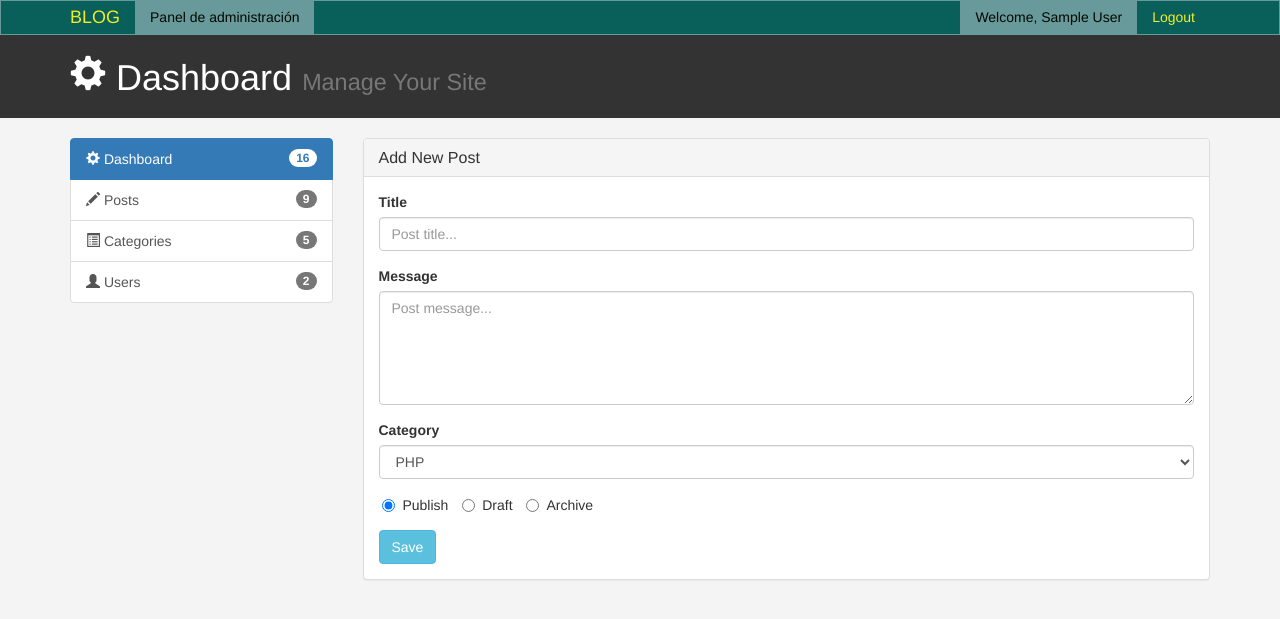
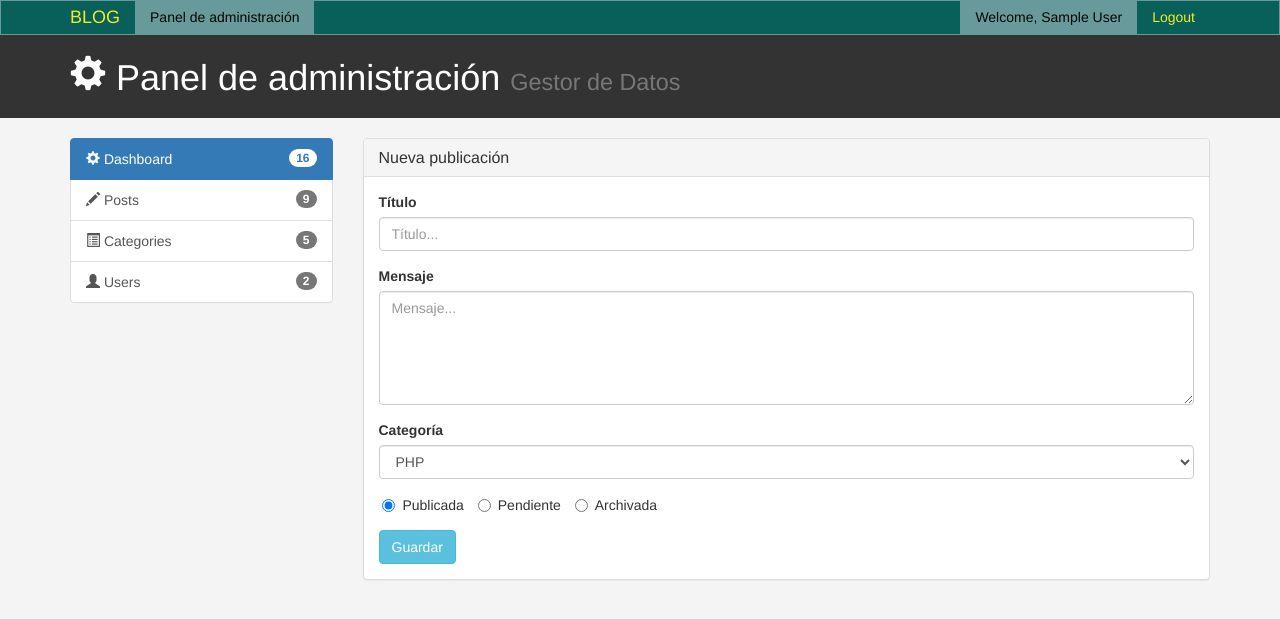
Before and after one commit to JaviPaez/cms, a PHP site: page /admin/add_post.php in a window 1280 px wide. Shown: the top 619 px of the page. Run offline with PHP 8.4, Linux system fonts and the light colour scheme; the visitor is signed in with stand-in values (Sample User, id 1); data comes from the database, SQL or seed files in the repository; data that the repository does not hold is empty; some libraries are stand-ins or nearby versions.

Commit message:
translations

```diff
--- a/cms/admin/add_categories.php
+++ b/cms/admin/add_categories.php
@@ -68,7 +68,7 @@ include('inc/header.php');
 				<div class="col-md-9">
 					<div class="panel panel-default">
 						<div class="panel-heading">
-							<h3 class="panel-title">Agregar / Editar Categoría</h3>
+							<h3 class="panel-title">Nueva Categoría</h3>
 						</div>
 						<div class="panel-body">
 
--- a/cms/admin/add_post.php
+++ b/cms/admin/add_post.php
@@ -31,7 +31,7 @@ if (!empty($_POST["savePost"]) && $_POST["title"] != '' && $_POST["message"] !=
 	if ($post->id) {
 		$post->updated = date('Y-m-d H:i:s');
 		if ($post->update()) {
-			$saveMessage = "Post updated successfully!";
+			$saveMessage = "Publicación actualizada exitosamente!";
 		}
 	} else {
 		$post->userid = $_SESSION["userid"];
@@ -40,7 +40,7 @@ if (!empty($_POST["savePost"]) && $_POST["title"] != '' && $_POST["message"] !=
 		$lastInserId = $post->insert();
 		if ($lastInserId) {
 			$post->id = $lastInserId;
-			$saveMessage = "Post saved successfully!";
+			$saveMessage = "Publicación guardada exitosamente!";
 		}
 	}
 }
@@ -62,7 +62,7 @@ include('inc/header.php');
 		<div class="container">
 			<div class="row">
 				<div class="col-md-10">
-					<h1><span class="glyphicon glyphicon-cog" aria-hidden="true"></span> Dashboard <small>Manage Your Site</small></h1>
+					<h1><span class="glyphicon glyphicon-cog" aria-hidden="true"></span> Panel de administración <small>Gestor de Datos</small></h1>
 				</div>
 				<br>
 			</div>
@@ -76,7 +76,7 @@ include('inc/header.php');
 				<div class="col-md-9">
 					<div class="panel panel-default">
 						<div class="panel-heading">
-							<h3 class="panel-title">Add New Post</h3>
+							<h3 class="panel-title">Nueva publicación</h3>
 						</div>
 						<div class="panel-body">
 
@@ -85,20 +85,18 @@ include('inc/header.php');
 									<div id="login-alert" class="alert alert-success col-sm-12"><?php echo $saveMessage; ?></div>
 								<?php } ?>
 								<div class="form-group">
-									<label for="title" class="control-label">Title</label>
-									<input type="text" class="form-control" id="title" name="title" value="" placeholder="Post title...">
-									<!-- value="<?php echo $postdetails['title']; ?>" 					 -->
+									<label for="title" class="control-label">Título</label>
+									<input type="text" class="form-control" id="title" name="title" value="" placeholder="Título...">
 								</div>
 
 								<div class="form-group">
-									<label for="lastname" class="control-label">Message</label>
-									<textarea class="form-control" rows="5" id="message" name="message" placeholder="Post message..."></textarea>
-									<!-- <?php echo $postdetails['message']; ?> -->
+									<label for="lastname" class="control-label">Mensaje</label>
+									<textarea class="form-control" rows="5" id="message" name="message" placeholder="Mensaje..."></textarea>
 								</div>
 
 
 								<div class="form-group">
-									<label for="sel1">Category</label>
+									<label for="sel1">Categoría</label>
 									<select class="form-control" id="category" name="category">
 										<?php
 										while ($category = $categories->fetch_assoc()) {
@@ -114,25 +112,16 @@ include('inc/header.php');
 								<div class="form-group">
 									<label for="status" class="control-label"></label>
 									<label class="radio-inline">
-										<input type="radio" name="status" id="publish" value="published" checked>Publish
+										<input type="radio" name="status" id="publish" value="published" checked>Publicada
 									</label>
-									<!-- <?php if ($postdetails['status'] == 'published') {
-												echo "checked";
-											} ?> -->
 									<label class="radio-inline">
-										<input type="radio" name="status" id="draft" value="draft">Draft
+										<input type="radio" name="status" id="draft" value="draft">Pendiente
 									</label>
-									<!-- <?php if ($postdetails['status'] == 'draft') {
-												echo "checked";
-											} ?> -->
 									<label class="radio-inline">
-										<input type="radio" name="status" id="archived" value="archived">Archive
+										<input type="radio" name="status" id="archived" value="archived">Archivada
 									</label>
-									<!-- <?php if ($postdetails['status'] == 'archived') {
-												echo "checked";
-											} ?> -->
 								</div>
-								<input type="submit" name="savePost" id="savePost" class="btn btn-info" value="Save" />
+								<input type="submit" name="savePost" id="savePost" class="btn btn-info" value="Guardar" />
 							</form>
 						</div>
 					</div>
--- a/cms/admin/edit_categories.php
+++ b/cms/admin/edit_categories.php
@@ -54,7 +54,7 @@ include('inc/header.php');
 		<div class="container">
 			<div class="row">
 				<div class="col-md-10">
-					<h1><span class="glyphicon glyphicon-cog" aria-hidden="true"></span>Panel de administración<small>Gestor de datos</small></h1>
+					<h1><span class="glyphicon glyphicon-cog" aria-hidden="true"></span>Panel de administración<small>Gestor de Datos</small></h1>
 				</div>
 				<br>
 			</div>
@@ -68,7 +68,7 @@ include('inc/header.php');
 				<div class="col-md-9">
 					<div class="panel panel-default">
 						<div class="panel-heading">
-							<h3 class="panel-title">Agregar / Editar Categoría</h3>
+							<h3 class="panel-title">Editar Categoría</h3>
 						</div>
 						<div class="panel-body">
 
```
Also changed, not shown: cms/admin/add_users.php (+4 -20 lines), cms/admin/edit_post.php (+12 -12 lines), cms/admin/edit_users.php (+4 -4 lines).
